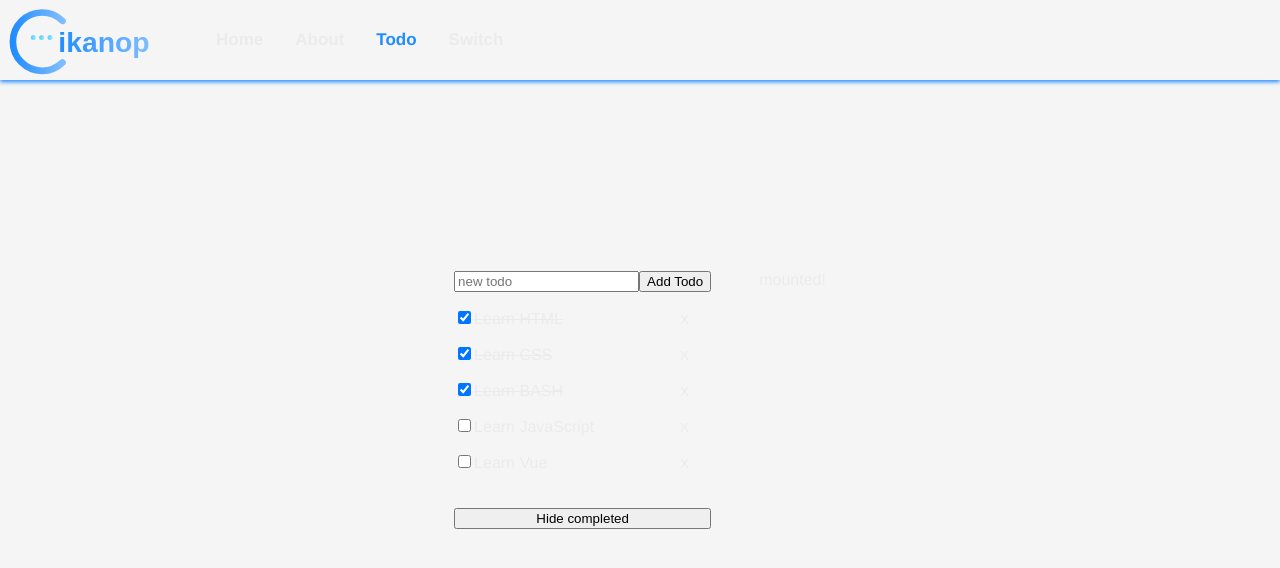
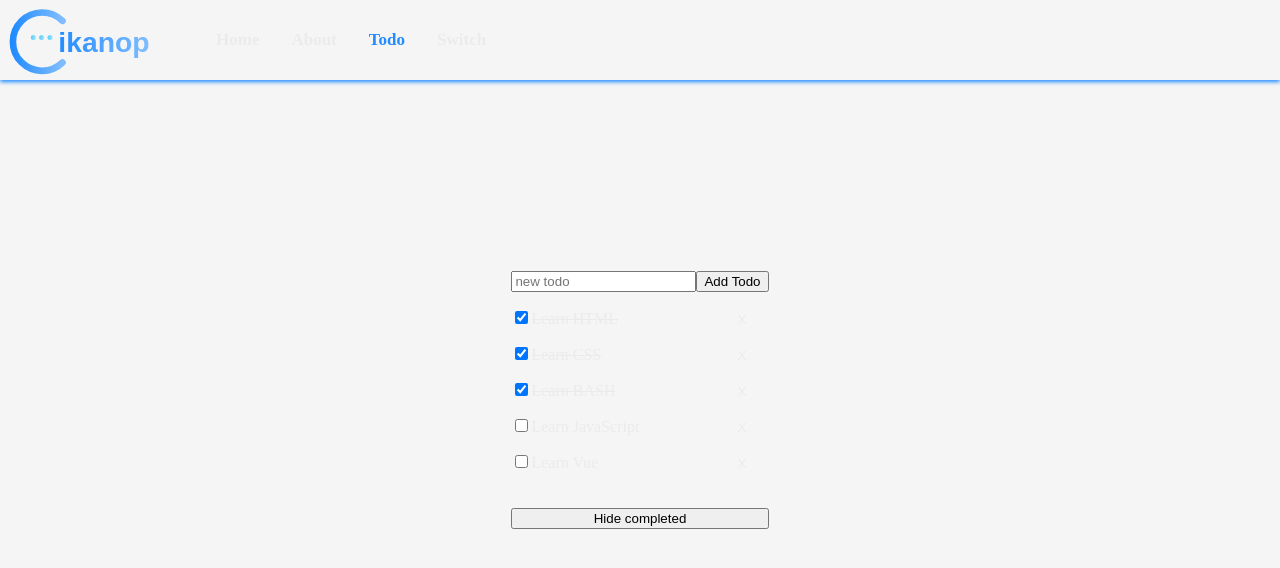
Before and after one commit to ikanop/my-vue-app, a Vue app: page /todo in a window 1280 px wide. Shown: the top 568 px of the page. Built offline with nearby package versions, Linux system fonts and the light colour scheme.

Commit message:
few updates

```diff
--- a/src/App.vue
+++ b/src/App.vue
@@ -1,14 +1,15 @@
 <script setup>
 import Header from "./components/header.vue";
+import MountedStatus from "./components/mountedStatus.vue";
 </script>
 
 <template>
   <Header/>
   <main>
     <RouterView/>
+    <MountedStatus/>
   </main>
 </template>
 
 <style scoped>
-
 </style>
--- a/src/assets/theme.css
+++ b/src/assets/theme.css
@@ -1,7 +1,5 @@
 :root {
     color-scheme: light dark;
-
-    --font-family: 'Helvetica Neue', Arial, sans-serif;
 
     --green: #4caf50;
     --red: #f44336;
@@ -17,7 +15,8 @@
 }
 
 body {
-    font-family: var(--font-family);
+    --font-family: Arial, sans-serif;
+    -webkit-font-smoothing: antialiased;
 
     background-color: var(--background-color);
     color: var(--text-color);
--- a/src/components/mountedStatus.vue
+++ b/src/components/mountedStatus.vue
@@ -5,9 +5,19 @@ const pElementRef = ref(null)
 
 onMounted(() => {
   pElementRef.value.textContent = 'mounted!'
+  pElementRef.value.className = 'mountedStatus'
 })
 </script>
 
 <template>
   <p ref="pElementRef">Hello</p>
 </template>
+
+<style scoped>
+  .mountedStatus {
+    position: absolute;
+    right: 0;
+    bottom: 0;
+    margin: 0;
+  }
+</style>
--- a/src/pages/todo.vue
+++ b/src/pages/todo.vue
@@ -1,12 +1,10 @@
 <script setup lang="ts">
 import TodoList from "../components/todoList.vue";
-import MountedStatus from "../components/mountedStatus.vue";
 </script>
 
 <template>
   <div class="container">
     <TodoList/>
-    <MountedStatus class="mounted-status"/>
   </div>
 </template>
 
@@ -15,8 +13,4 @@ import MountedStatus from "../components/mountedStatus.vue";
   display: flex;
   gap: 3rem;
 }
-
-.mounted-status {
-  margin: 0 0 0 auto;
-}
 </style>
```
